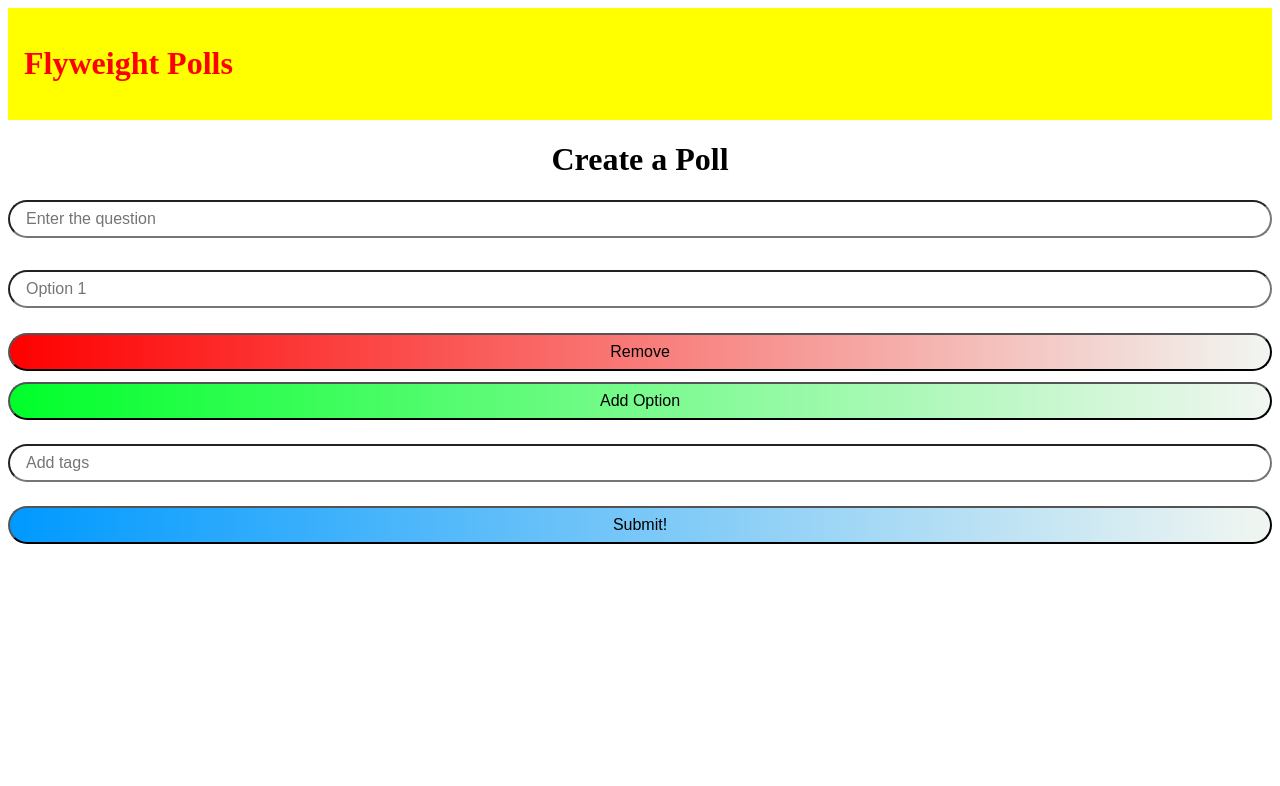
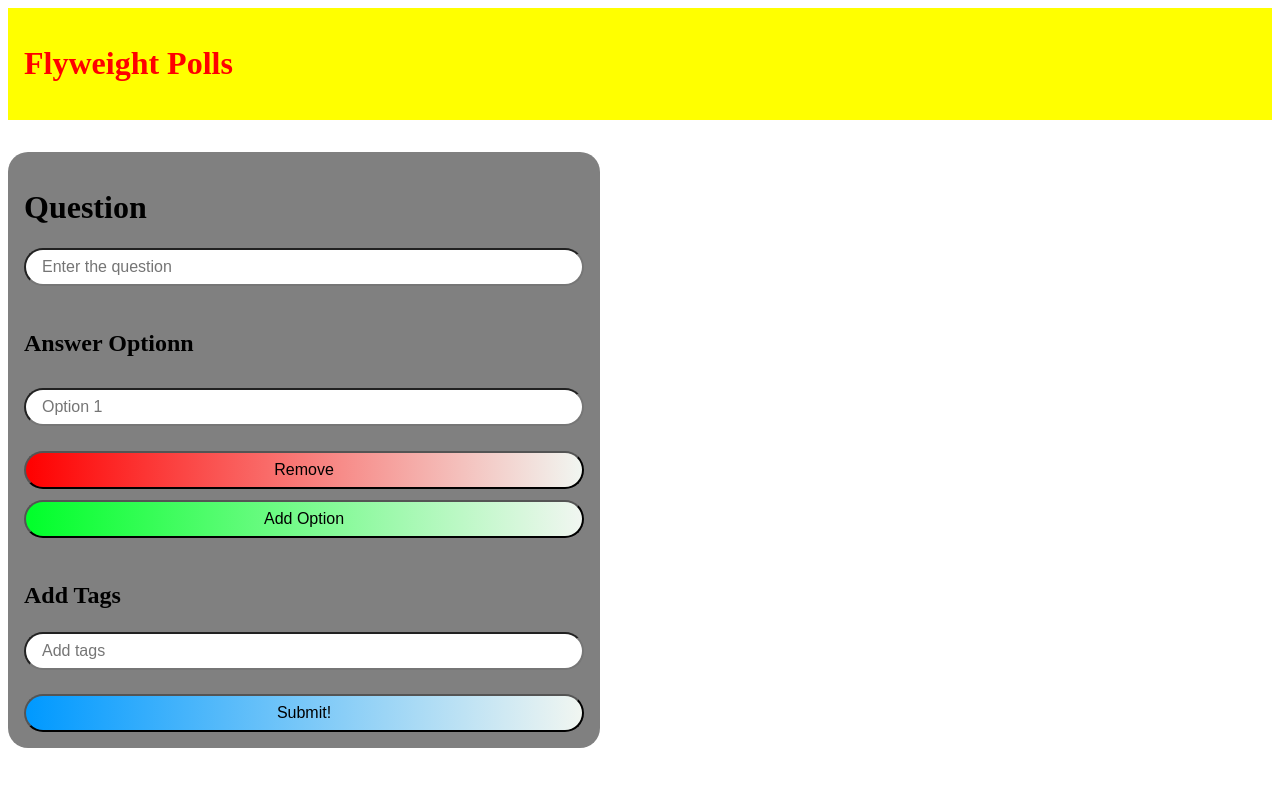
Before and after one commit to H4K3R13/Hexmos-Training, a React (Vite) app in the folder week5/polls-frontend/: page /createpoll in a window 1280 px wide. Shown: the top 786 px of the page. Built offline with nearby package versions, Linux system fonts and the light colour scheme.

Commit message:
Finishing Up

```diff
--- a/week5/polls-frontend/src/components/CreatePoll.jsx
+++ b/week5/polls-frontend/src/components/CreatePoll.jsx
@@ -61,11 +61,11 @@ function CreatePoll() {
     }
 
   return (
-    <div>
-      <h1 style={{textAlign:"center"}}>Create a Poll</h1>
+    <div style={{width:"35rem", background:"grey", padding:"1rem", borderRadius:"20px", marginTop:"2rem"}}>
+      <h1>Question</h1>
       <form onSubmit={handleSubmit} style={{ display:"flex", flexDirection:"column", gap:".2rem"}}>
         <input type="text" placeholder="Enter the question" style={{padding:".5rem 1rem", fontSize:"1rem", borderRadius:"20px"}} value={poll} onChange={(e) => setPoll(e.target.value)} /><br />
-
+      <h2>Answer Optionn</h2>
         {options.map((option, index) => (
           <div key={index} style={{ display:"flex", flexDirection:"column", gap:".2rem"}} >
             <input type="text" style={{padding:".5rem 1rem", fontSize:"1rem", borderRadius:"20px", marginTop:".5rem"}} placeholder={`Option ${index + 1}`} value={option.option} onChange={(e) => handleOptionChange(index, e.target.value)} /><br/>
@@ -74,6 +74,7 @@ function CreatePoll() {
         ))}
 
         <button type="button" style={{padding:".5rem 1rem", fontSize:"1rem", marginTop:".5rem", borderRadius:"20px", background:"linear-gradient(to right, #00ff2a, #f1f6f1)"}} onClick={handleAddOption}>Add Option</button><br/>
+        <h2>Add Tags</h2>
         <input type="text" style={{padding:".5rem 1rem", fontSize:"1rem", borderRadius:"20px"}} placeholder="Add tags" value={tags} onChange={(e) => setTags(e.target.value)} /><br />
         <button type="submit" style={{padding:".5rem 1rem", fontSize:"1rem", borderRadius:"20px", background:"linear-gradient(to right, #0099ff, #f1f6f1)"}}>Submit!</button>
       </form>
--- a/week5/polls-frontend/src/components/Filter.jsx
+++ b/week5/polls-frontend/src/components/Filter.jsx
@@ -31,13 +31,15 @@ function Filter() {
   };
 
   return (
-    <div>
+    <div style={{display:"flex", flexDirection:"row"}}>
+      <div style={{width:"20rem"}}>
           {tags.map((tag) => (
             <div key={tag}>
               <input type="checkbox" id={tag} name={tag} value={tag} onChange={handleFilter} />
               <label>{tag}</label>
             </div>
           ))}
+      </div>
       <div>
       <PollsTable selectedTags={selectedTags}/>
       </div>
```
Lines whose indentation alone changed are shown as unchanged.
